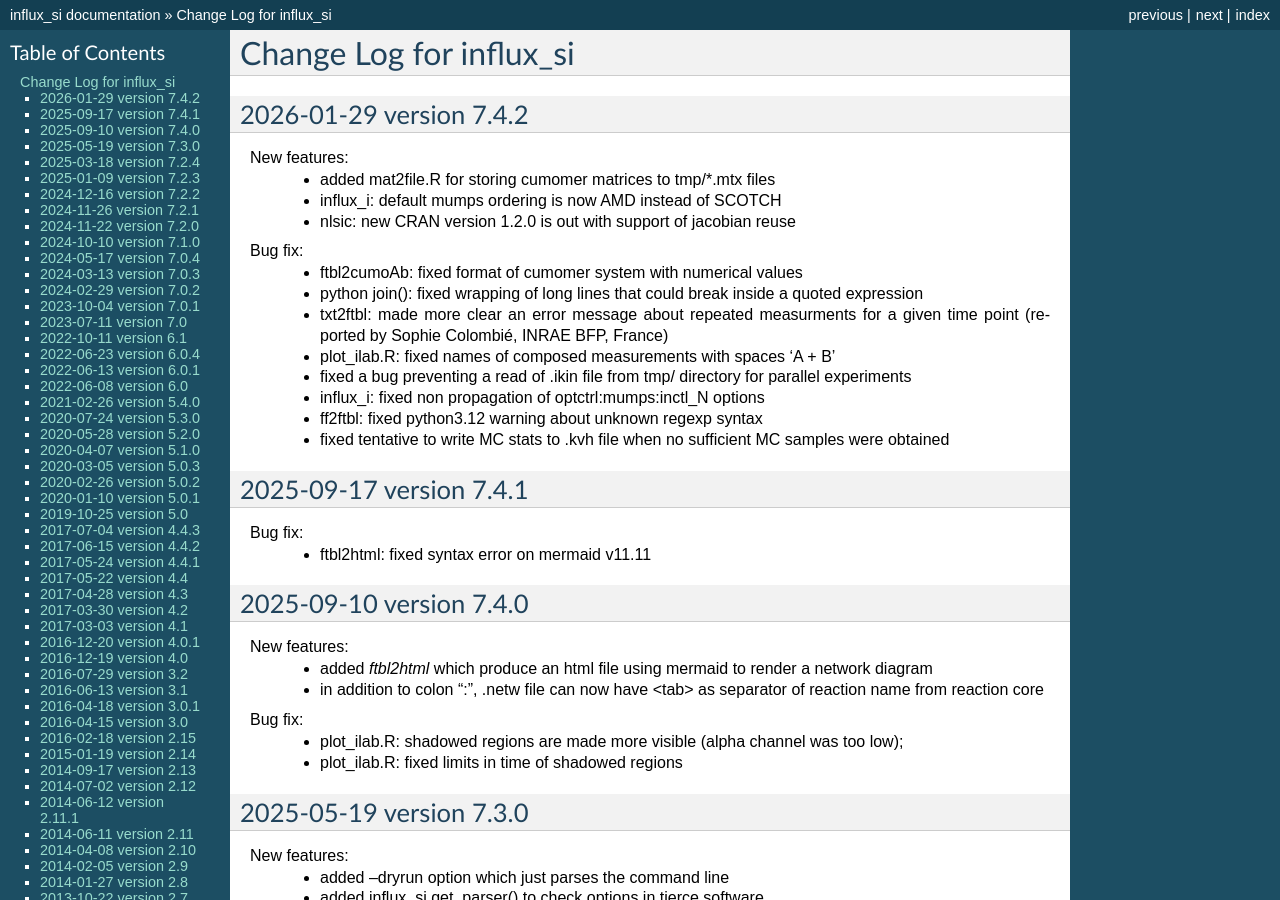
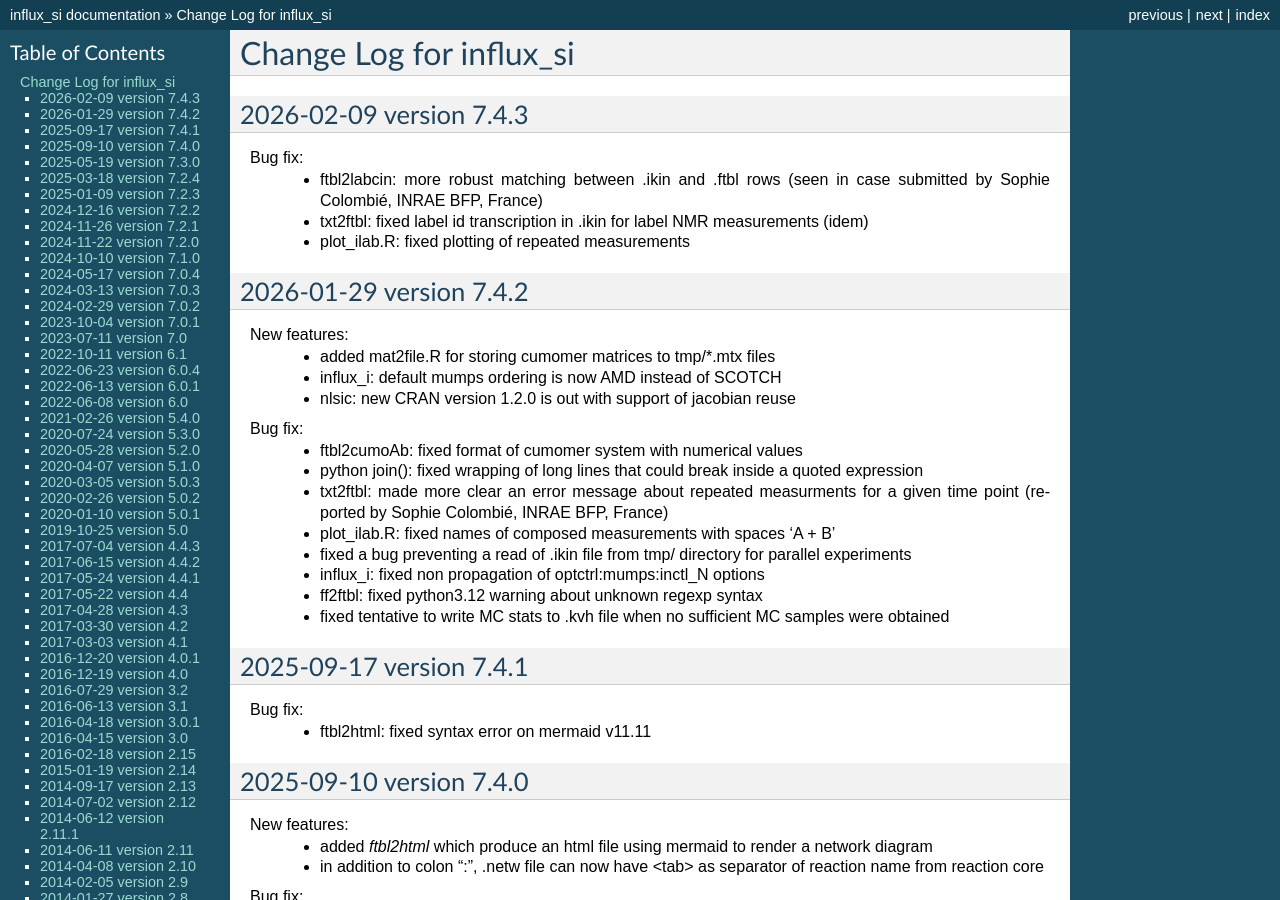
Before and after one commit to sgsokol/influx, a Sphinx documentation site: the page built from influx_si/doc/changelog.rst, in a window 1280 px wide and 900 px high. Built offline with Sphinx 7.4.7, drawn with Linux system fonts in a browser that asks for light colours.

Commit message:
v7.4.3 fixed repeated measurements
Signed-off-by: Serguei Sokol <sokol@insa-toulouse.fr>

```diff
--- a/influx_si/doc/ChangeLog.txt
+++ b/influx_si/doc/ChangeLog.txt
@@ -1,6 +1,13 @@
 ========================
 Change Log for influx_si
 ========================
+
+2026-02-09 version 7.4.3
+------------------------
+Bug fix:
+ - ftbl2labcin: more robust matching between .ikin and .ftbl rows (seen in case submitted by Sophie Colombié, INRAE BFP, France)
+ - txt2ftbl: fixed label id transcription in .ikin for label NMR measurements (idem)
+ - plot_ilab.R: fixed plotting of repeated measurements
 
 2026-01-29 version 7.4.2
 ------------------------
```
Also changed, not shown: influx_si/doc/html/_modules/txt2ftbl.html (+1 -1 lines), influx_si/doc/html/_sources/manual.rst.txt (+6 -2 lines), influx_si/doc/html/changelog.html (+12 -0 lines), influx_si/doc/html/manual.html (+6 -2 lines), influx_si/doc/html/searchindex.js, 5 other files.
